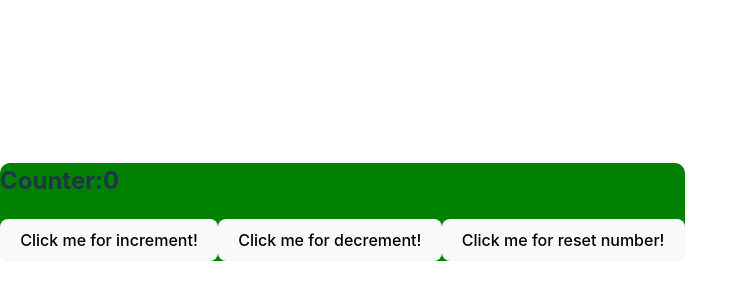
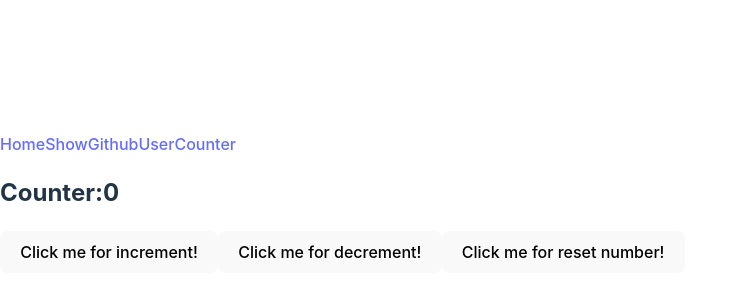
Before and after one commit to Airtcloudia/React, a React (Vite) app: page /counter in a window 1280 px wide. Shown: the part 198-498 px from the top of the page, without its empty margins (0-748 px from the left). Built offline with nearby package versions, Linux system fonts and the light colour scheme.

Commit message:
add esercizio-85

```diff
--- a/src/App.jsx
+++ b/src/App.jsx
@@ -1,13 +1,23 @@
-import { Outlet, Route, Routes } from "react-router-dom";
+import {Routes, Route, Link} from "react-router-dom"
+import ShowGithubUser from "./ShowGithubUser";
+import { Welcome } from "./Welcome";
 import Counter from "./Counter";
 
 const App = () => {
   return (
+    <>
+    <nav>
+      <Link to="/" element={<Welcome/>}>Home</Link>
+      <Link to="/users/:username" element={<ShowGithubUser/>}>ShowGithubUser</Link>
+      <Link to="/counter" element={<Counter/>}>Counter</Link>
+    </nav>
     <Routes>
-      <Route path="/counter" element={<Counter initialValue={0} incrementAmount={1} decrementAmount={1} />}/>
+       <Route exact path="/" element={<Welcome name="Airtcloudia"/>} />
+       <Route path="/users/:username" element={<ShowGithubUser/>}/>
+       <Route path="/counter" element={<Counter initialValue={0} incrementAmount={1} decrementAmount={1} />}/>
     </Routes>
-
-  )
+    </>
+  );
 }
 
 export default App;
--- a/src/Counter.jsx
+++ b/src/Counter.jsx
@@ -27,11 +27,7 @@ const Counter = ({initialValue, incrementAmount, decrementAmount}) => {
     }, [count])
 
     return (
-        <div style={{
-            backgroundColor:"green",
-            borderRadius:"10px",
-            width:"fit-content"
-           }}>
+        <div>
         <CounterDisplay content={count}/>
         <button onClick={handleCounterIncrement}>Click me for increment!</button>
         <button onClick={handleCounterDecrement}>Click me for decrement!</button>
--- /dev/null
+++ b/src/GitHubUser.jsx
@@ -0,0 +1,45 @@
+import { useEffect, useState } from "react";
+
+const API_URL = "https://api.github.com/users/";
+
+const GitHubUser = ({ username }) => {
+  const [data, setData] = useState({});
+  const [error, setError] = useState(null);
+
+  useEffect(() => {
+    const fetchData = async () => {
+        setError(false)
+      try {
+        const result = await fetch(`${API_URL}${username}`);
+        const response = await result.json();
+
+        if (result.ok) {
+          setData(response);
+        } else {
+          setError(response);
+        }
+      } catch (error) {
+        setError(error);
+      }
+    };
+
+    fetchData();
+  }, [username]);
+
+  return (
+    <div>
+      {error && <div>Error: {error.message}</div>}
+      {data && (
+        <div>
+          <div>Username: {data.login}</div>
+          <div>Name: {data.name}</div>
+          <div>
+            <img src={data.avatar_url} alt={`${data.login}'s avatar`} />
+          </div>
+        </div>
+      )}
+    </div>
+  );
+};
+
+export default GitHubUser;
--- /dev/null
+++ b/src/ShowGithubUser.jsx
@@ -0,0 +1,15 @@
+import { useParams } from "react-router-dom";
+import GitHubUser from "./GitHubUser";
+
+function ShowGithubUser() {
+  let { username } = useParams();
+
+  return (
+    <div>
+      <h2>Dettagli Utente GitHub</h2>
+      <GitHubUser username={"Airtcloudia"} />;
+    </div>
+  );
+}
+
+export default ShowGithubUser;
--- /dev/null
+++ b/src/Welcome.jsx
@@ -0,0 +1,4 @@
+export const Welcome = (props) => {
+    const { name } = props;
+    return <p>Welcome, {name} </p>;
+  };
```
